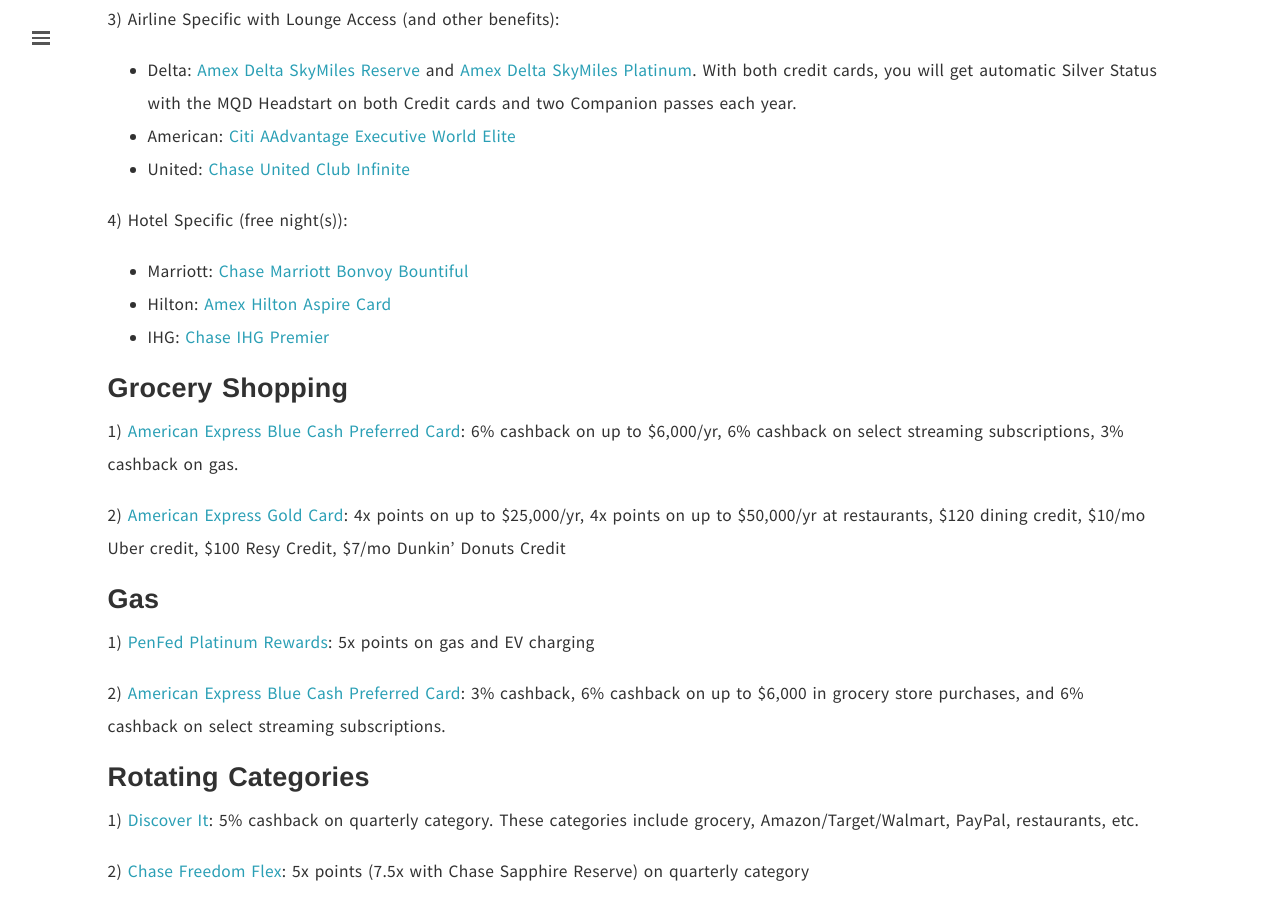
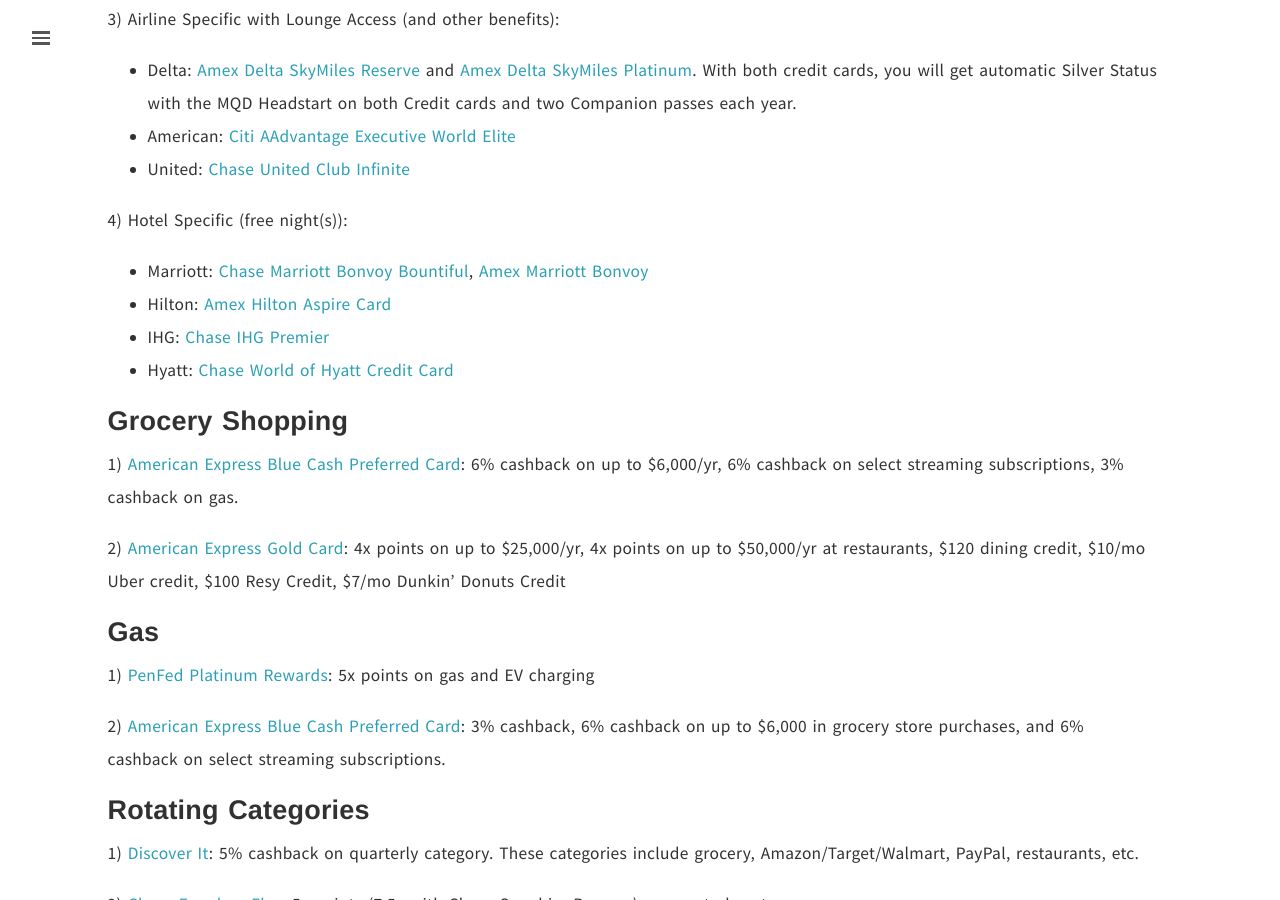
Before and after one commit to gorhack/gorhack.github.io, a Jekyll site: the page built from _posts/2025-02-05-Military-credit-cards.md, in a window 1280 px wide and 900 px high, scrolled down 2071 px. Built offline with Jekyll 4.4.1, drawn with Linux system fonts in a browser that asks for light colours; our own code applies the rules of GitHub Pages for plain Markdown files.

Commit message:
Add Marriott and Hyatt Credit cards

```diff
--- a/_posts/2025-02-05-Military-credit-cards.md
+++ b/_posts/2025-02-05-Military-credit-cards.md
@@ -94,11 +94,14 @@ but requires a RobinHood Gold subscription (\$5/mo).
 4) Hotel Specific (free night(s)):
 
    - Marriott:
-   [Chase Marriott Bonvoy Bountiful](https://creditcards.chase.com/travel-credit-cards/marriott-bonvoy/bountiful)
+   [Chase Marriott Bonvoy Bountiful](https://creditcards.chase.com/travel-credit-cards/marriott-bonvoy/bountiful),
+   [Amex Marriott Bonvoy](https://www.americanexpress.com/us/credit-cards/card/marriott-bonvoy-brilliant/)
    - Hilton:
    [Amex Hilton Aspire Card](https://www.americanexpress.com/us/credit-cards/card/hilton-honors-aspire/)
    - IHG:
    [Chase IHG Premier](https://creditcards.chase.com/a1/ihg/Premier12325NAEP)
+   - Hyatt:
+   [Chase World of Hyatt Credit Card](https://creditcards.chase.com/travel-credit-cards/world-of-hyatt-credit-card)
 
 ## Grocery Shopping
 
```
